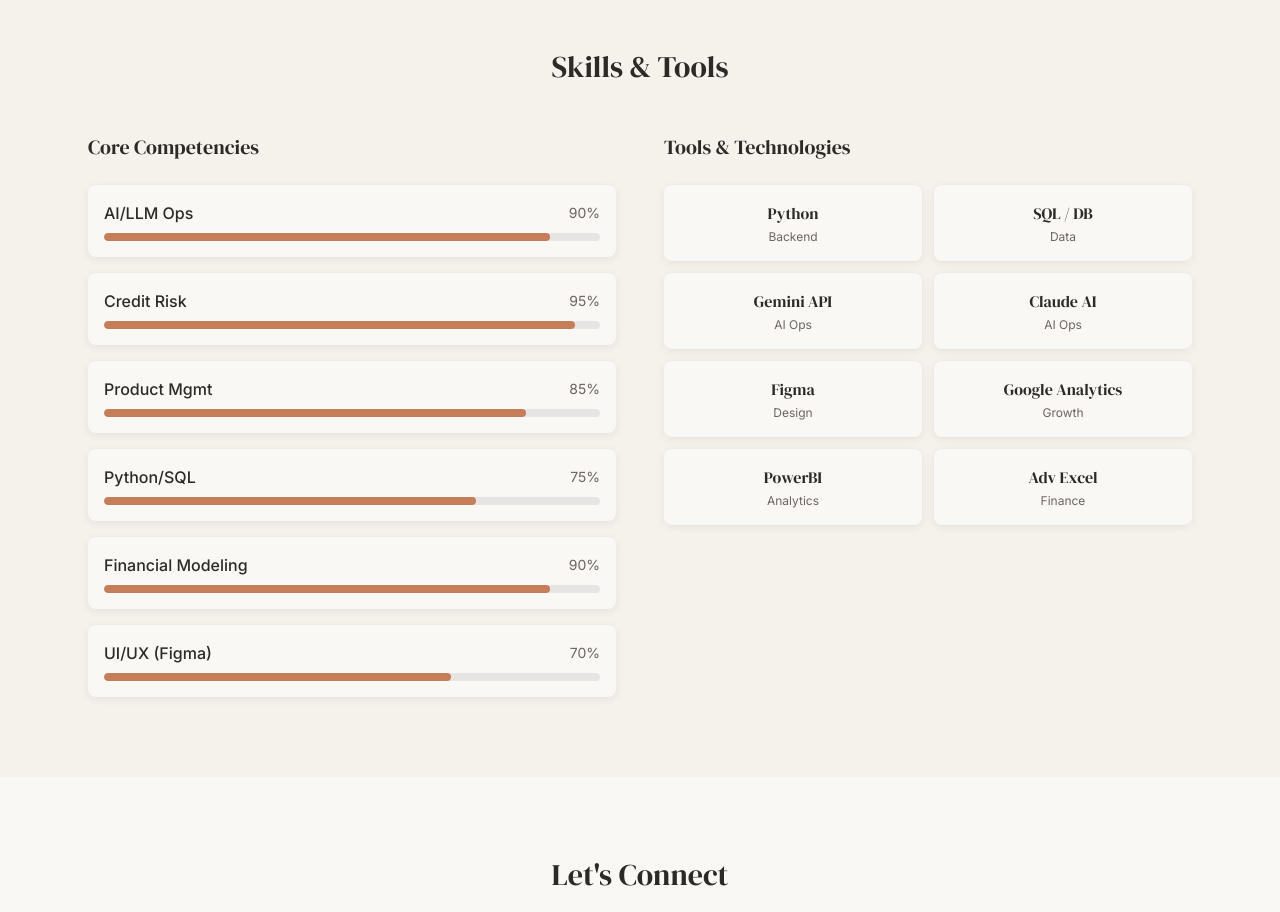
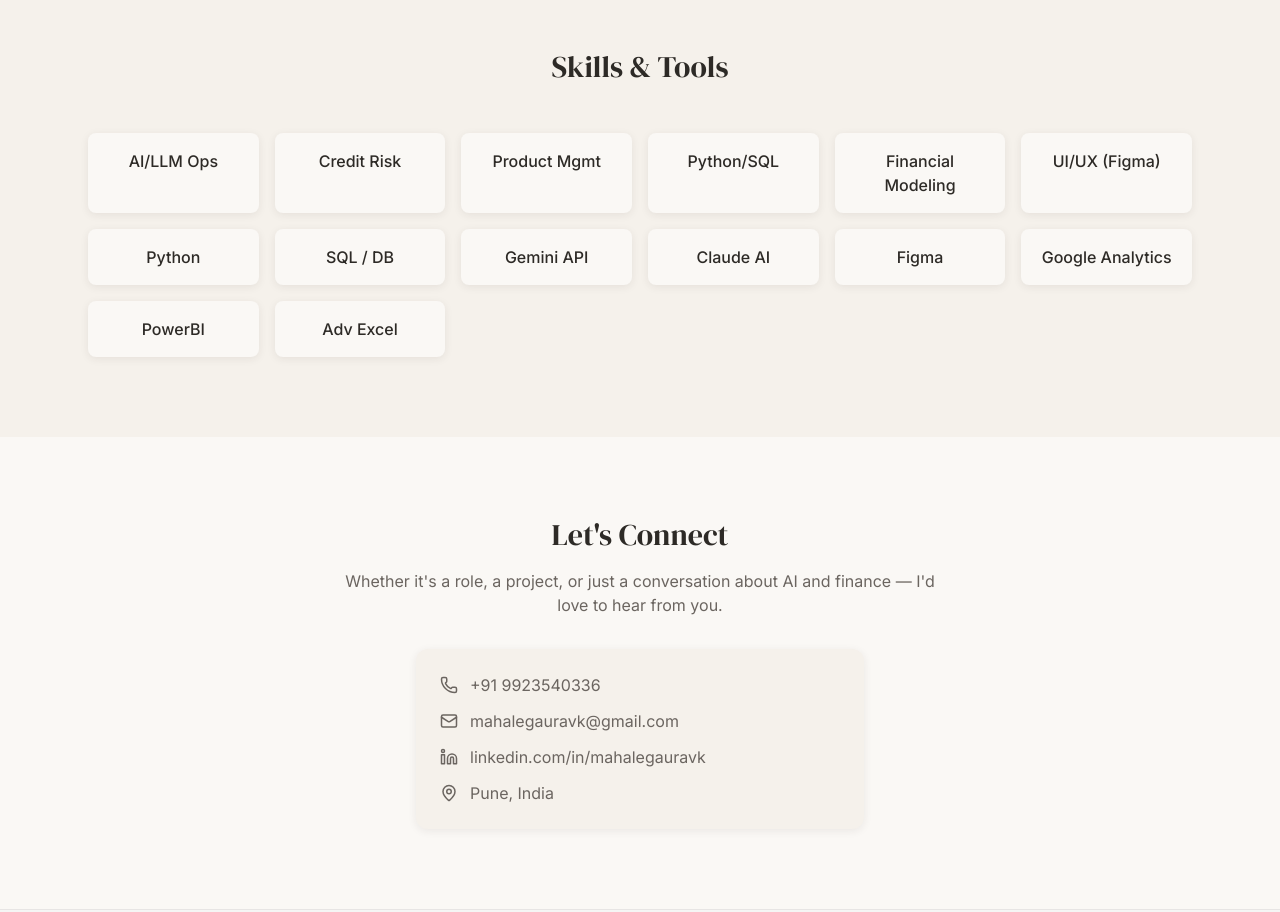
Before and after one commit to gmpro-cr/career-portfolio-Google, a React (Vite) app: page / in a window 1280 px wide. Shown: the part 4820-5732 px from the top of the page. Built offline with nearby package versions, Linux system fonts and the light colour scheme.

Commit message:
refactor: simplify skills section to uniform rectangles
- Remove category labels (Core Competencies, Tools & Technologies)
- Display all skills and tools as uniform rectangles in a grid
- Remove percentage bars

Co-Authored-By: Claude Opus 4.5 <noreply@anthropic.com>

```diff
--- a/pages/Home.tsx
+++ b/pages/Home.tsx
@@ -235,40 +235,17 @@ export default function Home() {
         <div className="max-w-6xl mx-auto px-4 sm:px-6">
           <h2 className="text-3xl text-charcoal text-center mb-12">Skills & Tools</h2>
 
-          <div className="grid md:grid-cols-2 gap-12">
-            {/* Skill Bars */}
-            <div>
-              <h3 className="text-xl text-charcoal mb-6">Core Competencies</h3>
-              <div className="space-y-4">
-                {SKILL_DATA.map((skill) => (
-                  <div key={skill.subject} className="bg-warm-white rounded-lg p-4 shadow-soft">
-                    <div className="flex items-center justify-between mb-2">
-                      <span className="font-medium text-charcoal">{skill.subject}</span>
-                      <span className="text-sm text-muted">{skill.A}%</span>
-                    </div>
-                    <div className="h-2 bg-gray-200 rounded-full overflow-hidden">
-                      <div
-                        className="h-full rounded-full bg-terracotta transition-all duration-500"
-                        style={{ width: `${skill.A}%` }}
-                      />
-                    </div>
-                  </div>
-                ))}
+          <div className="grid grid-cols-2 sm:grid-cols-3 md:grid-cols-4 lg:grid-cols-6 gap-4">
+            {SKILL_DATA.map((skill) => (
+              <div key={skill.subject} className="bg-warm-white rounded-lg p-4 shadow-soft text-center hover:shadow-card transition-shadow">
+                <span className="font-medium text-charcoal">{skill.subject}</span>
               </div>
-            </div>
-
-            {/* Tech Stack */}
-            <div>
-              <h3 className="text-xl text-charcoal mb-6">Tools & Technologies</h3>
-              <div className="grid grid-cols-2 gap-3">
-                {TECH_STACK.map((tech) => (
-                  <div key={tech.id} className="bg-warm-white rounded-lg p-4 shadow-soft text-center">
-                    <h4 className="font-medium text-charcoal">{tech.name}</h4>
-                    <p className="text-xs text-muted mt-1">{tech.category}</p>
-                  </div>
-                ))}
+            ))}
+            {TECH_STACK.map((tech) => (
+              <div key={tech.id} className="bg-warm-white rounded-lg p-4 shadow-soft text-center hover:shadow-card transition-shadow">
+                <span className="font-medium text-charcoal">{tech.name}</span>
               </div>
-            </div>
+            ))}
           </div>
         </div>
       </section>
```
